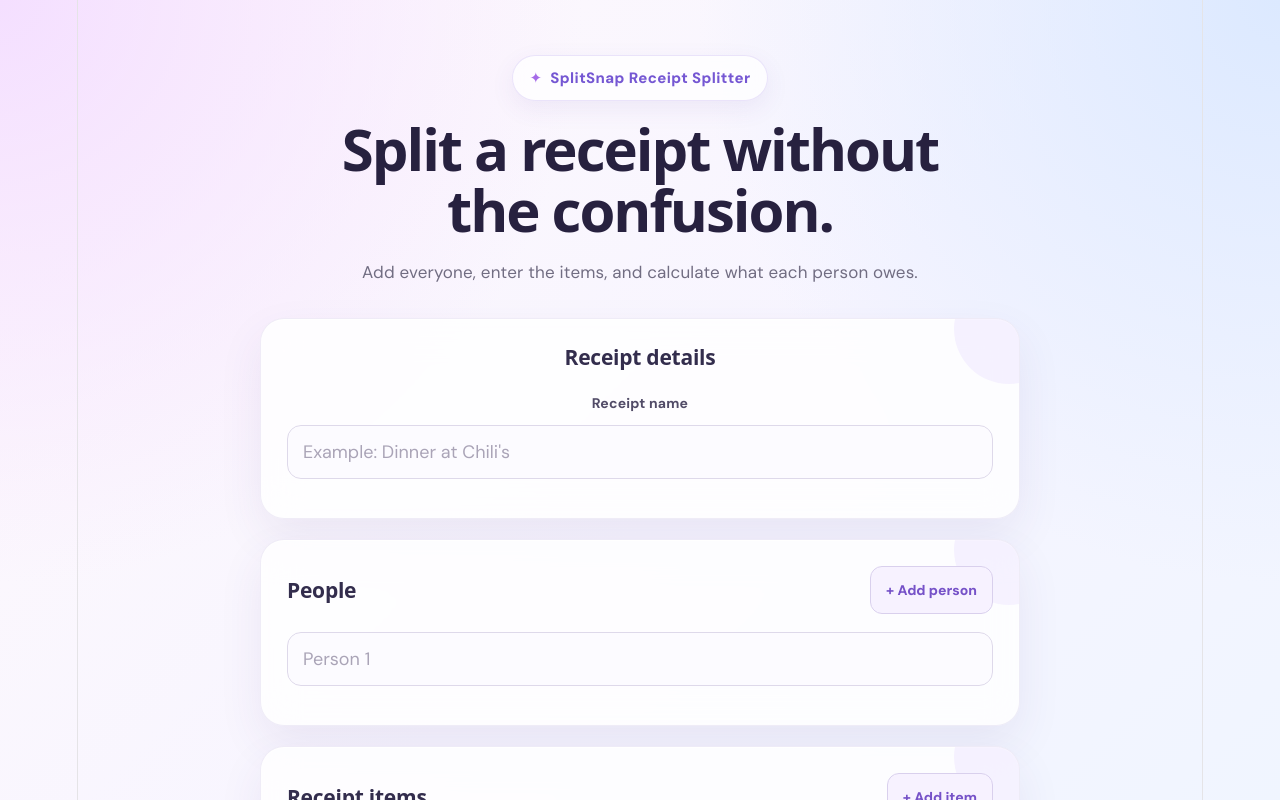
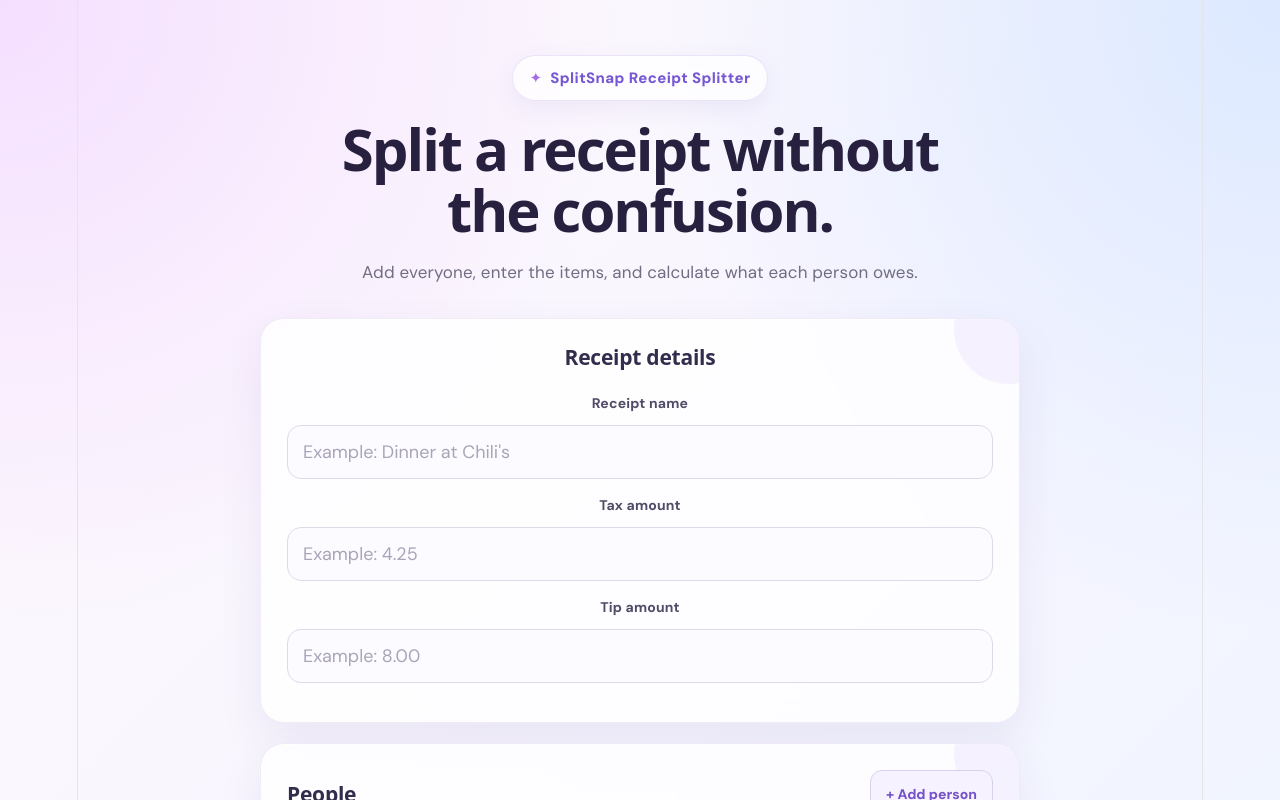
Before and after one commit to Jakhabue1/splitsnap-receipt-splitter, a React (Vite) app: page / in a window 1280 px wide. Shown: the top 800 px of the page. Built offline with nearby package versions, Linux system fonts and the light colour scheme.

Commit message:
Update App.jsx
Add tax and tip calculations

```diff
--- a/src/App.jsx
+++ b/src/App.jsx
@@ -4,6 +4,8 @@ import "./App.css";
 function App() {
   const [step, setStep] = useState(1);
   const [receiptName, setReceiptName] = useState("");
+  const [tax, setTax] = useState("");
+  const [tip, setTip] = useState("");
   const [people, setPeople] = useState([""]);
   const [items, setItems] = useState([
     {
@@ -72,6 +74,11 @@ function App() {
       return;
     }
 
+    if (Number(tax || 0) < 0 || Number(tip || 0) < 0) {
+      alert("Tax and tip cannot be negative.");
+      return;
+    }
+
     setPeople(validPeople);
     setItems(validItems);
     setStep(2);
@@ -90,22 +97,44 @@ function App() {
     setStep(3);
   }
 
-  function getPersonTotal(person) {
-    return items
-      .filter((item) => item.assignedTo === person)
-      .reduce((total, item) => total + Number(item.price), 0);
-  }
-
-  function getReceiptTotal() {
+  function getItemSubtotal() {
     return items.reduce(
       (total, item) => total + Number(item.price),
       0
     );
   }
 
+  function getExtraCosts() {
+    return Number(tax || 0) + Number(tip || 0);
+  }
+
+  function getEqualExtraShare() {
+    if (people.length === 0) {
+      return 0;
+    }
+
+    return getExtraCosts() / people.length;
+  }
+
+  function getPersonItemTotal(person) {
+    return items
+      .filter((item) => item.assignedTo === person)
+      .reduce((total, item) => total + Number(item.price), 0);
+  }
+
+  function getPersonTotal(person) {
+    return getPersonItemTotal(person) + getEqualExtraShare();
+  }
+
+  function getReceiptTotal() {
+    return getItemSubtotal() + getExtraCosts();
+  }
+
   function startOver() {
     setStep(1);
     setReceiptName("");
+    setTax("");
+    setTip("");
     setPeople([""]);
     setItems([
       {
@@ -145,9 +174,7 @@ function App() {
             <section className="card">
               <h2>Receipt details</h2>
 
-              <label htmlFor="receiptName">
-                Receipt name
-              </label>
+              <label htmlFor="receiptName">Receipt name</label>
 
               <input
                 id="receiptName"
@@ -157,6 +184,30 @@ function App() {
                 onChange={(event) =>
                   setReceiptName(event.target.value)
                 }
+              />
+
+              <label htmlFor="tax">Tax amount</label>
+
+              <input
+                id="tax"
+                type="number"
+                min="0"
+                step="0.01"
+                placeholder="Example: 4.25"
+                value={tax}
+                onChange={(event) => setTax(event.target.value)}
+              />
+
+              <label htmlFor="tip">Tip amount</label>
+
+              <input
+                id="tip"
+                type="number"
+                min="0"
+                step="0.01"
+                placeholder="Example: 8.00"
+                value={tip}
+                onChange={(event) => setTip(event.target.value)}
               />
             </section>
 
@@ -264,9 +315,7 @@ function App() {
                       )
                     }
                   >
-                    <option value="">
-                      Choose a person
-                    </option>
+                    <option value="">Choose a person</option>
 
                     {people.map((person, personIndex) => (
                       <option
@@ -308,9 +357,35 @@ function App() {
                 ${getReceiptTotal().toFixed(2)}
               </h2>
 
-              <p className="receiptTitle">
-                {receiptName}
-              </p>
+              <p className="receiptTitle">{receiptName}</p>
+            </section>
+
+            <section className="card">
+              <h2>Receipt summary</h2>
+
+              <div className="breakdownRow">
+                <div>
+                  <strong>Items subtotal</strong>
+                </div>
+
+                <span>${getItemSubtotal().toFixed(2)}</span>
+              </div>
+
+              <div className="breakdownRow">
+                <div>
+                  <strong>Tax</strong>
+                </div>
+
+                <span>${Number(tax || 0).toFixed(2)}</span>
+              </div>
+
+              <div className="breakdownRow">
+                <div>
+                  <strong>Tip</strong>
+                </div>
+
+                <span>${Number(tip || 0).toFixed(2)}</span>
+              </div>
             </section>
 
             <section className="card">
@@ -324,11 +399,10 @@ function App() {
                     <p>
                       {
                         items.filter(
-                          (item) =>
-                            item.assignedTo === person
+                          (item) => item.assignedTo === person
                         ).length
                       }{" "}
-                      item(s)
+                      item(s) + equal tax and tip share
                     </p>
                   </div>
 
```
